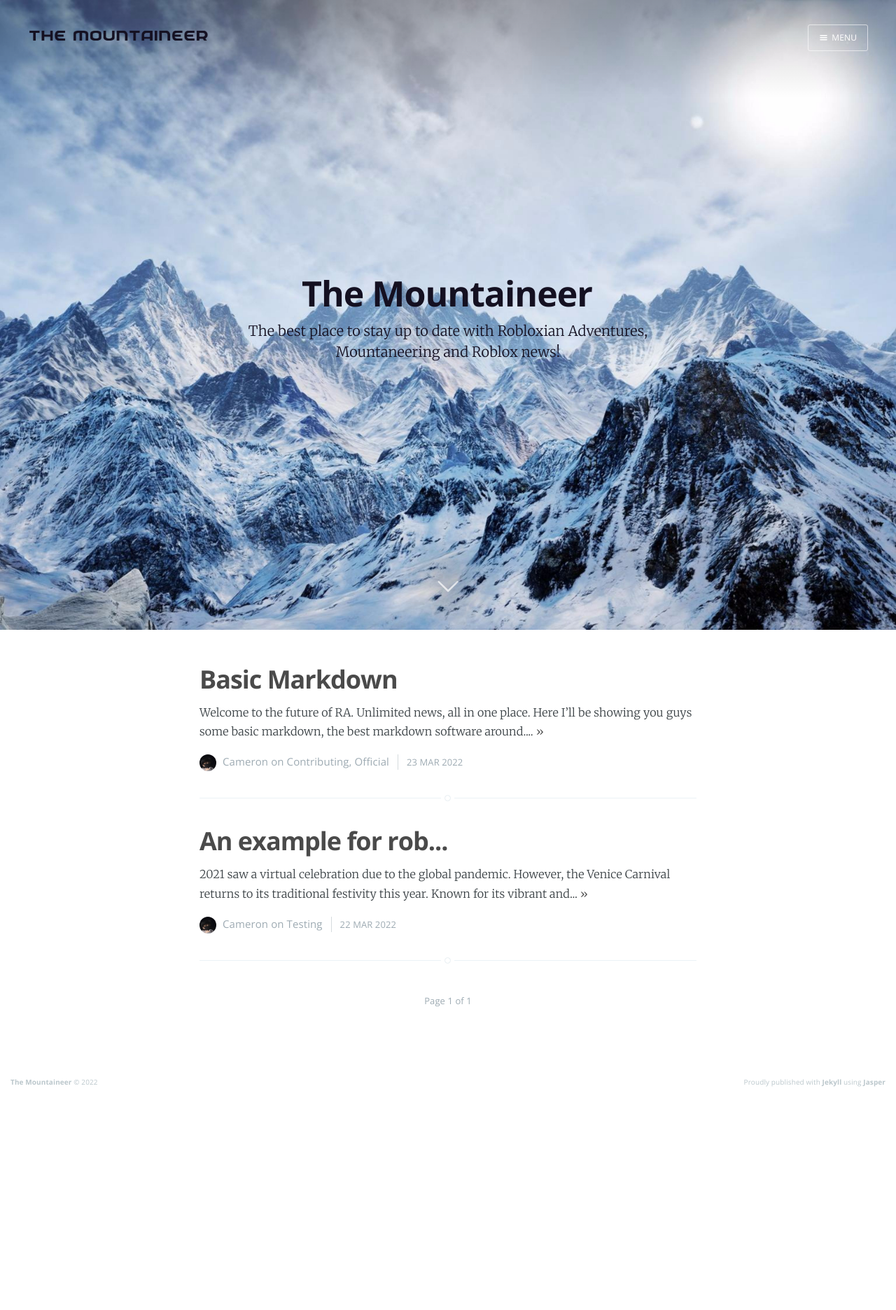
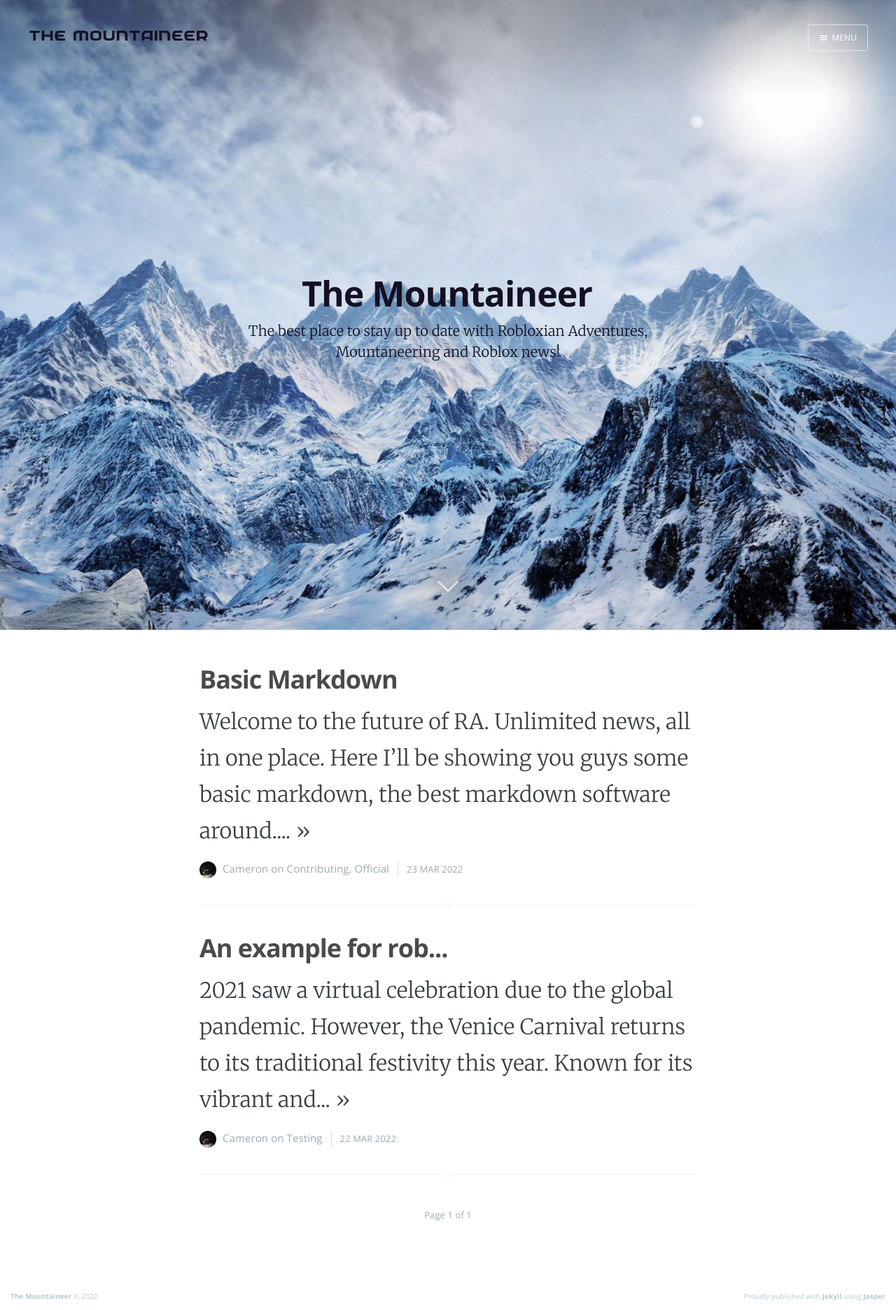
Before and after one commit to Robloxian-Adventures/blog, a Jekyll site: the page built from index.html, in a window 1280 px wide. Shown: the whole page at 70% size. Built offline with Jekyll 4.4.1, drawn with Linux system fonts in a browser that asks for light colours; nearby versions of some CDN libraries; the list of posts is cut into pages by our own code; before the commit the page ends 1566 px from its top, so only the background shows below that.

Commit message:
Update screen.css

```diff
--- a/assets/css/screen.css
+++ b/assets/css/screen.css
@@ -1033,7 +1033,7 @@ body.page-template .post-title {
 
 .post-excerpt p {
     margin: 0;
-    font-size: 0.9em;
+    font-size: 1.7em;
     line-height: 1.7em;
 }
 
```
